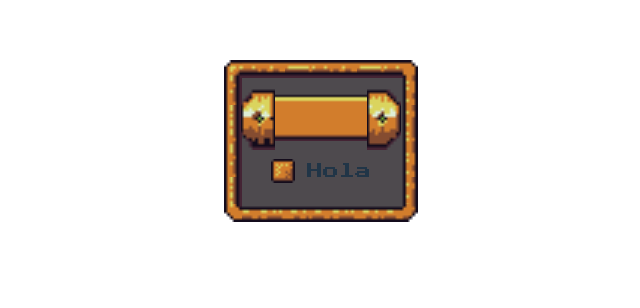
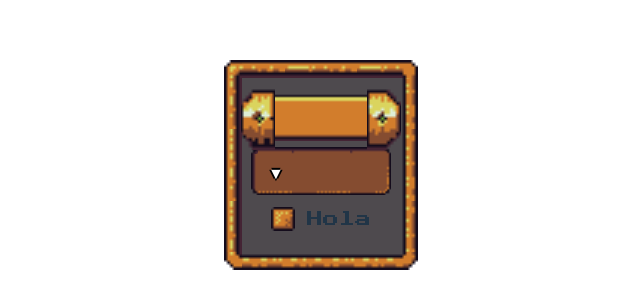
Before and after one commit to Ricardo-Gabriel-Rouco/rpg-react, a React (Vite) app: page / in a window 1280 px wide. Shown: the part 340-648 px from the top of the page, without its empty margins (416-1056 px from the left). Built offline with nearby package versions, Linux system fonts and the light colour scheme.

Commit message:
feat: :art: added cursor and disabled for dropdown

```diff
--- a/src/App.tsx
+++ b/src/App.tsx
@@ -3,7 +3,21 @@ import "./App.css";
 import Button from "./Button/Button";
 import CheckBox from "./CheckBox/CheckBox";
 import Container from "./Container/Container";
+import Dropdown from "./Dropdown/Dropdown";
+
+const options = [
+  "1",
+  "2",
+  "3"
+]
+
 function App() {
+  const [option, setOptions] = useState<string>("")
+
+  const selectOption = (value: string) => {
+    setOptions(value)
+  }
+
   return (
     <div className="flex flex-col justify-center items-center w-full">
       <Container >
@@ -11,6 +25,8 @@ function App() {
         <Button gold={true} />
 
         </div>
+        <Dropdown values={options} onChangeOption={selectOption} selectedOption={option} ></Dropdown>
+
         <CheckBox html="prueba" name="hola">
           Hola
         </CheckBox>
--- a/src/Dropdown/Dropdown.module.css
+++ b/src/Dropdown/Dropdown.module.css
@@ -34,6 +34,7 @@
 }
 
 /* Selected value style (no change needed) */
+/* Este estilo no se utiliza en el componente actual */
 .rpgui-content .rpgui-dropdown-imp-header {
   color: white;
   min-height: 22px;
@@ -42,17 +43,20 @@
   position: relative;
 }
 
+/* Dropdown trigger styles */
 .dropdownTrigger {
-  cursor: pointer;
+  cursor: url("/cursor/point.png"), auto;
   display: flex;
   align-items: center;
   padding: 5px 10px;
 }
 
+/* Dropdown arrow styles */
 .dropdownArrow {
   margin-right: 5px;
 }
 
+/* Dropdown menu styles */
 .dropdownMenu {
   background-color: #fff;
   list-style: none;
@@ -66,4 +70,17 @@
 .dropdownItem:hover {
   cursor: pointer;
   color: yellow;
+  cursor: url("/cursor/point.png"), auto;
 }
+
+/* Estilos comentados que no se utilizan */
+
+/*
+.rpgui-content .rpgui-dropdown-imp-header {
+  color: white;
+  min-height: 22px;
+  padding: 5px 10px 0 10px;
+  margin: 0 0 0 0;
+  position: relative;
+}
+*/
--- a/src/Dropdown/Dropdown.tsx
+++ b/src/Dropdown/Dropdown.tsx
@@ -7,18 +7,23 @@ const Dropdown: FC<PropsWithChildren<dropdown>> = ({
   selectedOption,
   onChangeOption,
   children,
+  disabled,
 }) => {
   const [isOpen, setIsOpen] = useState(false); // State for dropdown visibility
 
-  const handleClick = () => setIsOpen(!isOpen);
+  const handleClick = () => {
+    if (!disabled) setIsOpen(!isOpen); // Prevent opening if disabled
+  };
 
   const handleOptionChange = (value: string) => {
-    onChangeOption(value);
-    setIsOpen(false); // Close dropdown on selection
+    if (!disabled) {
+      onChangeOption(value);
+      setIsOpen(false); // Close dropdown on selection
+    }
   };
 
   return (
-    <div className={styles.dropdown}>
+    <div className={`${styles.dropdown} ${disabled ? "disabled-rpg" : ""}`}>
       <div
         onClick={handleClick}
         className={`${styles.dropdownTrigger} ${styles.rpguiDropdownSize} ${styles.rpguiDropdownBorder} ${styles.rpguiDropdownBackground} ${styles.rpguiDropdownFont}`}
--- a/src/types.d.ts
+++ b/src/types.d.ts
@@ -15,7 +15,7 @@ export interface container {
   type?: "framed" | "golden" | "shinny" | "grey";
 }
 
-export interface dropdown {
+export interface dropdown extends commonProps {
   values: string[];
   selectedOption: string;
   onChangeOption: (value: string) => void; // Updated signature
```
